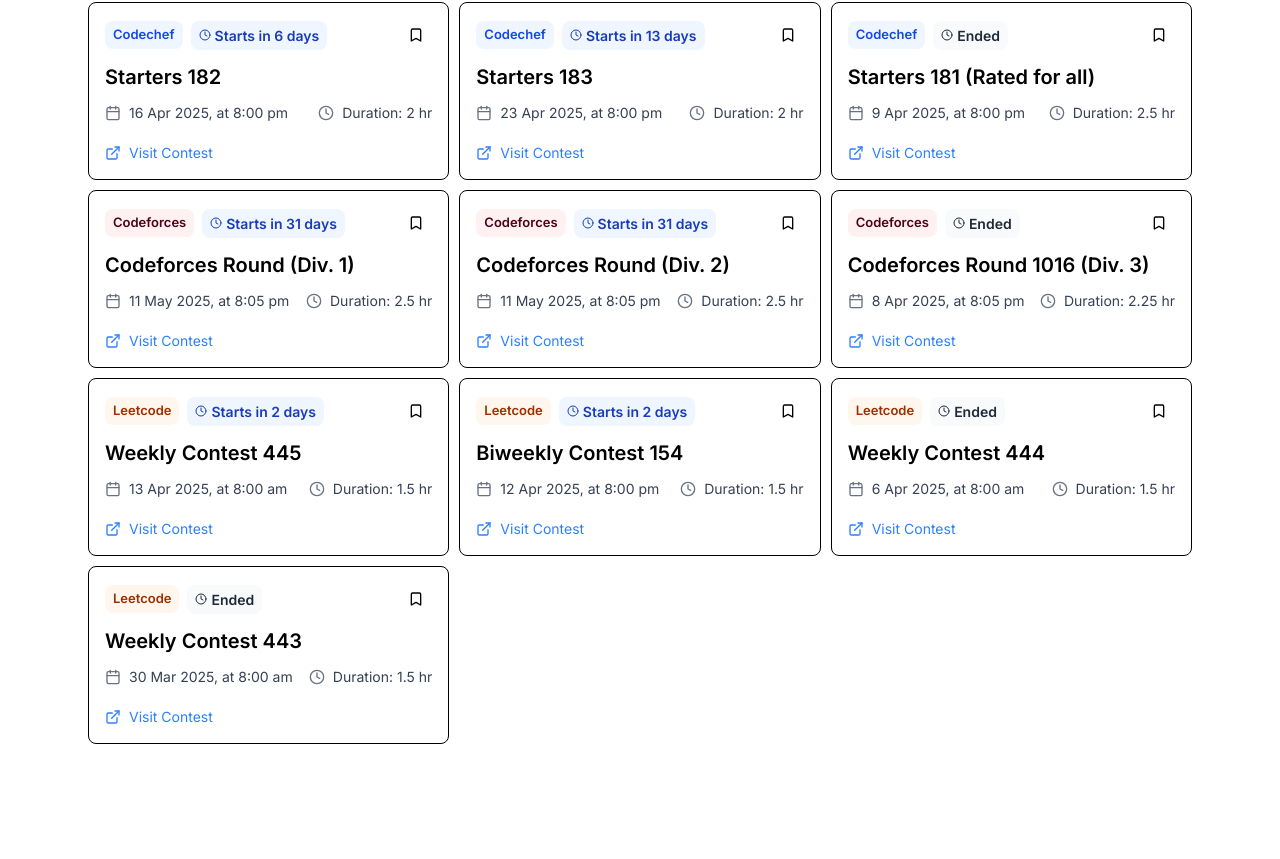
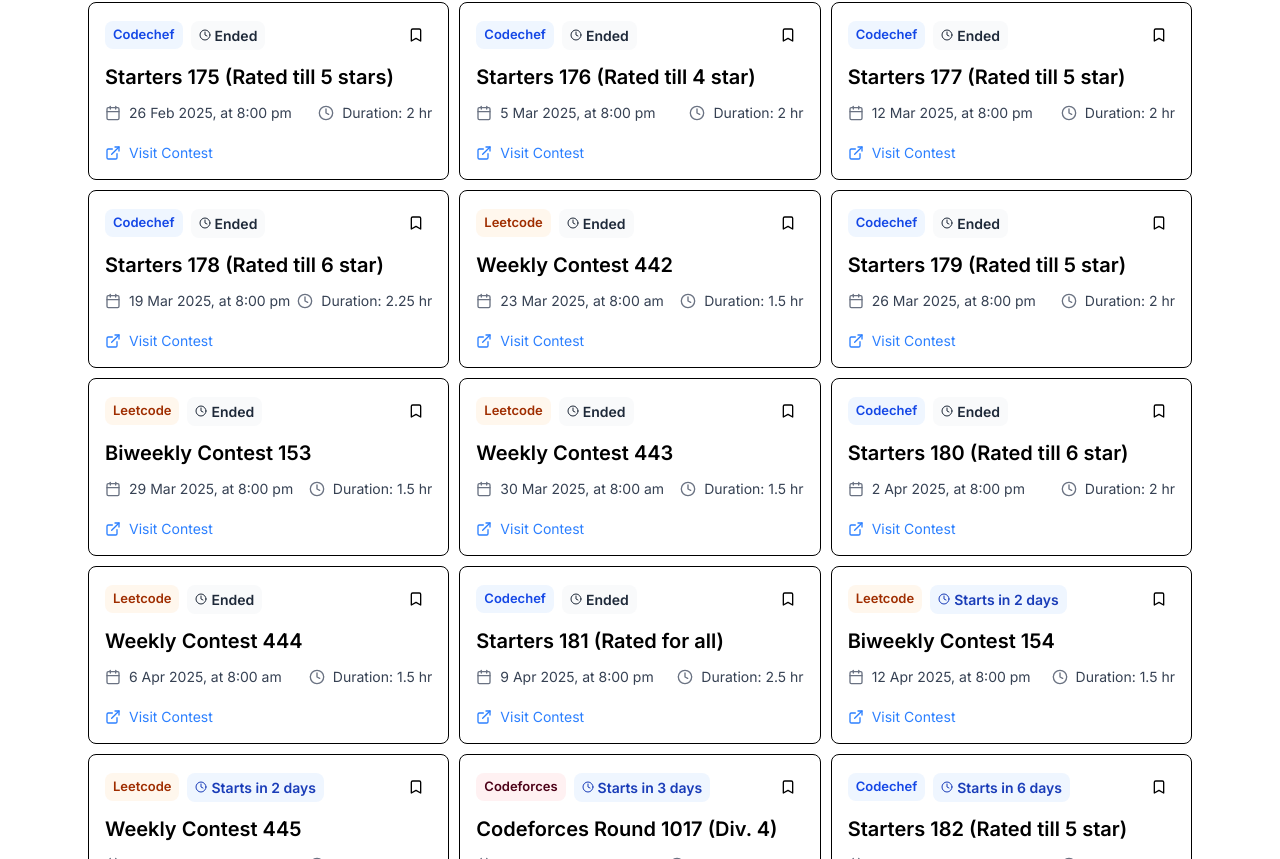
Before and after one commit to Harsh8089/contest-tracker, a React (Vite) app in the folder frontend/: page / in a window 1280 px wide. Shown: the part 341-1200 px from the top of the page. Before the commit the page ends 1113 px from the top, so only its background shows below. Built offline with nearby package versions, Linux system fonts and the light colour scheme.

Commit message:
fix: updated mock data and type on FE

```diff
--- a/frontend/src/mock-data/contests.ts
+++ b/frontend/src/mock-data/contests.ts
@@ -1,45 +1,370 @@
 import {
   Contest,
-  ContestPlatform,
-  Status
 } from "@/types";
 
 export const contests: Contest[] = [
   {
-    id: 'START182',
-    name: 'Starters 182',
-    platform: ContestPlatform.CODECHEF,
-    status: Status.UPCOMING,
-    url: 'https://www.codechef.com/START182',
+      id: "START175",
+      platform: "codechef",
+      name: "Starters 175 (Rated till 5 stars)",
+      status: "completed",
+      startTime: "26 Feb 2025, 8:00 pm",
+      endTime: "26 Feb 2025, 10:00 pm",
+      durationTime: 120,
+      url: "https://www.codechef.com/START175",
+      ytVideoURL: "https://www.youtube.com/watch?v=gPQyc5VRZ3c"
+  },
+  {
+      id: "START176",
+      platform: "codechef",
+      name: "Starters 176 (Rated till 4 star)",
+      status: "completed",
+      startTime: "5 Mar 2025, 8:00 pm",
+      endTime: "5 Mar 2025, 10:00 pm",
+      durationTime: 120,
+      url: "https://www.codechef.com/START176",
+      ytVideoURL: "https://www.youtube.com/watch?v=Lbs_bhPeFRk"
+  },
+  {
+      id: "START177",
+      platform: "codechef",
+      name: "Starters 177 (Rated till 5 star)",
+      status: "completed",
+      startTime: "12 Mar 2025, 8:00 pm",
+      endTime: "12 Mar 2025, 10:00 pm",
+      durationTime: 120,
+      url: "https://www.codechef.com/START177",
+      ytVideoURL: "https://www.youtube.com/watch?v=MKWQFDO5AqU"
+  },
+  {
+      id: "START178",
+      platform: "codechef",
+      name: "Starters 178 (Rated till 6 star)",
+      status: "completed",
+      startTime: "19 Mar 2025, 8:00 pm",
+      endTime: "19 Mar 2025, 10:15 pm",
+      durationTime: 135,
+      url: "https://www.codechef.com/START178",
+      ytVideoURL: "https://www.youtube.com/watch?v=wd9VWj7ORbI"
+  },
+  {
+      id: "Weekly Contest 442",
+      platform: "leetcode",
+      name: "Weekly Contest 442",
+      status: "completed",
+      startTime: "23 Mar 2025, 8:00 am",
+      endTime: "23 Mar 2025, 9:30 am",
+      durationTime: 90,
+      url: "https://leetcode.com/contest/weekly-contest-442",
+      ytVideoURL: "https://www.youtube.com/watch?v=2irkmT9AUkM"
+  },
+  {
+      id: "START179",
+      platform: "codechef",
+      name: "Starters 179 (Rated till 5 star)",
+      status: "completed",
+      startTime: "26 Mar 2025, 8:00 pm",
+      endTime: "26 Mar 2025, 10:00 pm",
+      durationTime: 120,
+      url: "https://www.codechef.com/START179",
+      ytVideoURL: "https://www.youtube.com/watch?v=Ho-hQytvKzU"
+  },
+  {
+      id: "Biweekly Contest 153",
+      platform: "leetcode",
+      name: "Biweekly Contest 153",
+      status: "completed",
+      startTime: "29 Mar 2025, 8:00 pm",
+      endTime: "29 Mar 2025, 9:30 pm",
+      durationTime: 90,
+      url: "https://leetcode.com/contest/biweekly-contest-153"
+  },
+  {
+      id: "Weekly Contest 443",
+      platform: "leetcode",
+      name: "Weekly Contest 443",
+      status: "completed",
+      startTime: "30 Mar 2025, 8:00 am",
+      endTime: "30 Mar 2025, 9:30 am",
+      durationTime: 90,
+      url: "https://leetcode.com/contest/weekly-contest-443",
+      ytVideoURL: "https://www.youtube.com/watch?v=ew_zmRf-jQ0"
+  },
+  {
+      id: "START180",
+      platform: "codechef",
+      name: "Starters 180 (Rated till 6 star)",
+      status: "completed",
+      startTime: "2 Apr 2025, 8:00 pm",
+      endTime: "2 Apr 2025, 10:00 pm",
+      durationTime: 120,
+      url: "https://www.codechef.com/START180",
+      ytVideoURL: "https://www.youtube.com/watch?v=dQ17KfaiBEU"
+  },
+  {
+      id: "Weekly Contest 444",
+      platform: "leetcode",
+      name: "Weekly Contest 444",
+      status: "completed",
+      startTime: "6 Apr 2025, 8:00 am",
+      endTime: "6 Apr 2025, 9:30 am",
+      durationTime: 90,
+      url: "https://leetcode.com/contest/weekly-contest-444",
+      ytVideoURL: "https://www.youtube.com/watch?v=FtAOJaEpzIo"
+  },
+  {
+      id: "START181",
+      platform: "codechef",
+      name: "Starters 181 (Rated for all)",
+      status: "completed",
+      startTime: "9 Apr 2025, 8:00 pm",
+      endTime: "9 Apr 2025, 10:30 pm",
+      durationTime: 150,
+      url: "https://www.codechef.com/START181",
+      ytVideoURL: "https://www.youtube.com/watch?v=3ws4jYEgn0A"
+  },
+  {
+      id: "Biweekly Contest 154",
+      platform: "leetcode",
+      name: "Biweekly Contest 154",
+      status: "completed",
+      startTime: "12 Apr 2025, 8:00 pm",
+      endTime: "12 Apr 2025, 9:30 pm",
+      durationTime: 90,
+      url: "https://leetcode.com/contest/biweekly-contest-154",
+      ytVideoURL: "https://www.youtube.com/watch?v=ZZHKIHJihGI"
+  },
+  {
+      id: "Weekly Contest 445",
+      platform: "leetcode",
+      name: "Weekly Contest 445",
+      status: "completed",
+      startTime: "13 Apr 2025, 8:00 am",
+      endTime: "13 Apr 2025, 9:30 am",
+      durationTime: 90,
+      url: "https://leetcode.com/contest/weekly-contest-445",
+      ytVideoURL: "https://www.youtube.com/watch?v=ETla482jln4"
+  },
+  {
+      id: "2094",
+      platform: "codeforces",
+      name: "Codeforces Round 1017 (Div. 4)",
+      status: "completed",
+      startTime: "13 Apr 2025, 9:05 pm",
+      endTime: "13 Apr 2025, 11:20 pm",
+      durationTime: 135,
+      url: "https://codeforces.com/contest/2094",
+      ytVideoURL: "https://www.youtube.com/watch?v=4TPSNO4Gihw"
+  },
+  {
+      id: "START182",
+      platform: "codechef",
+      name: "Starters 182 (Rated till 5 star)",
+      status: "completed",
       startTime: "16 Apr 2025, 8:00 pm",
       endTime: "16 Apr 2025, 10:00 pm",
       durationTime: 120,
+      url: "https://www.codechef.com/START182",
+      ytVideoURL: "https://www.youtube.com/watch?v=Xh2gHFLZnkI"
+  },
+  {
+      id: "2096",
+      platform: "codeforces",
+      name: "Neowise Labs Contest 1 (Codeforces Round 1018, Div. 1 + Div. 2)",
+      status: "completed",
+      startTime: "19 Apr 2025, 8:05 pm",
+      endTime: "19 Apr 2025, 10:05 pm",
+      durationTime: 120,
+      url: "https://codeforces.com/contest/2096"
+  },
+  {
+      id: "Weekly Contest 446",
+      platform: "leetcode",
+      name: "Weekly Contest 446",
+      status: "completed",
+      startTime: "20 Apr 2025, 8:00 am",
+      endTime: "20 Apr 2025, 9:30 am",
+      durationTime: 90,
+      url: "https://leetcode.com/contest/weekly-contest-446",
+      ytVideoURL: "https://www.youtube.com/watch?v=Z1NhMfwyciw"
+  },
+  {
+      id: "2105",
+      platform: "codeforces",
+      name: "Tact Smart Battle 1",
+      status: "completed",
+      startTime: "21 Apr 2025, 2:30 pm",
+      endTime: "28 Apr 2025, 2:30 pm",
+      durationTime: 10080,
+      url: "https://codeforces.com/contest/2105"
+  },
+  {
+      id: "2103",
+      platform: "codeforces",
+      name: "Codeforces Round 1019 (Div. 2)",
+      status: "completed",
+      startTime: "21 Apr 2025, 8:05 pm",
+      endTime: "21 Apr 2025, 10:05 pm",
+      durationTime: 120,
+      url: "https://codeforces.com/contest/2103",
+      ytVideoURL: "https://www.youtube.com/watch?v=iSS2J8qkI5E"
   },
   {
       id: "START183",
-    name: "Starters 183",
-    platform: ContestPlatform.CODECHEF,
-    status: Status.UPCOMING,
+      platform: "codechef",
+      name: "Starters 183 (Rated till 6 star)",
+      status: "completed",
       startTime: "23 Apr 2025, 8:00 pm",
       endTime: "23 Apr 2025, 10:00 pm",
       durationTime: 120,
-    url: "https://www.codechef.com/START183"
+      url: "https://www.codechef.com/START183",
+      ytVideoURL: "https://www.youtube.com/watch?v=Wyv9XWwJFr8"
   },
   {
-    id: "START181",
-    name: "Starters 181 (Rated for all)",
-    platform: ContestPlatform.CODECHEF,
-    status: Status.COMPLETED,
-    startTime: "9 Apr 2025, 8:00 pm",
-    endTime: "9 Apr 2025, 10:30 pm",
-    durationTime: 150,
-    url: "https://www.codechef.com/START181"
+      id: "2106",
+      platform: "codeforces",
+      name: "Codeforces Round 1020 (Div. 3)",
+      status: "completed",
+      startTime: "24 Apr 2025, 8:05 pm",
+      endTime: "24 Apr 2025, 10:20 pm",
+      durationTime: 135,
+      url: "https://codeforces.com/contest/2106",
+      ytVideoURL: "https://www.youtube.com/watch?v=6KopfM-IsvI"
+  },
+  {
+      id: "2097",
+      platform: "codeforces",
+      name: "Codeforces Round 1021 (Div. 1)",
+      status: "completed",
+      startTime: "26 Apr 2025, 2:05 pm",
+      endTime: "26 Apr 2025, 5:05 pm",
+      durationTime: 180,
+      url: "https://codeforces.com/contest/2097",
+      ytVideoURL: "https://www.youtube.com/watch?v=6tVfyy4M8MQ"
+  },
+  {
+      id: "2098",
+      platform: "codeforces",
+      name: "Codeforces Round 1021 (Div. 2)",
+      status: "completed",
+      startTime: "26 Apr 2025, 2:05 pm",
+      endTime: "26 Apr 2025, 5:05 pm",
+      durationTime: 180,
+      url: "https://codeforces.com/contest/2098",
+      ytVideoURL: "https://www.youtube.com/watch?v=6tVfyy4M8MQ"
+  },
+  {
+      id: "Biweekly Contest 155",
+      platform: "leetcode",
+      name: "Biweekly Contest 155",
+      status: "completed",
+      startTime: "26 Apr 2025, 8:00 pm",
+      endTime: "26 Apr 2025, 9:30 pm",
+      durationTime: 90,
+      url: "https://leetcode.com/contest/biweekly-contest-155",
+      ytVideoURL: "https://www.youtube.com/watch?v=oqSIMuUjWNA"
+  },
+  {
+      id: "Weekly Contest 447",
+      platform: "leetcode",
+      name: "Weekly Contest 447",
+      status: "completed",
+      startTime: "27 Apr 2025, 8:00 am",
+      endTime: "27 Apr 2025, 9:30 am",
+      durationTime: 90,
+      url: "https://leetcode.com/contest/weekly-contest-447",
+      ytVideoURL: "https://www.youtube.com/watch?v=Lk-yUVNcfR4"
+  },
+  {
+      id: "2104",
+      platform: "codeforces",
+      name: "Educational Codeforces Round 178 (Rated for Div. 2)",
+      status: "completed",
+      startTime: "28 Apr 2025, 8:05 pm",
+      endTime: "28 Apr 2025, 10:05 pm",
+      durationTime: 120,
+      url: "https://codeforces.com/contest/2104",
+      ytVideoURL: "https://www.youtube.com/watch?v=mLrspzTTqrM"
+  },
+  {
+      id: "START184",
+      platform: "codechef",
+      name: "Starters 184 (Rated till 5 star)",
+      status: "completed",
+      startTime: "30 Apr 2025, 8:00 pm",
+      endTime: "30 Apr 2025, 10:00 pm",
+      durationTime: 120,
+      url: "https://www.codechef.com/START184",
+      ytVideoURL: "https://www.youtube.com/watch?v=Izp9ncbL3hM"
+  },
+  {
+      id: "2108",
+      platform: "codeforces",
+      name: "Codeforces Round 1022 (Div. 2)",
+      status: "completed",
+      startTime: "1 May 2025, 8:05 pm",
+      endTime: "1 May 2025, 10:05 pm",
+      durationTime: 120,
+      url: "https://codeforces.com/contest/2108",
+      ytVideoURL: "https://www.youtube.com/watch?v=RiX-S_XQ5DA"
+  },
+  {
+      id: "Weekly Contest 448",
+      platform: "leetcode",
+      name: "Weekly Contest 448",
+      status: "completed",
+      startTime: "4 May 2025, 8:00 am",
+      endTime: "4 May 2025, 9:30 am",
+      durationTime: 90,
+      url: "https://leetcode.com/contest/weekly-contest-448",
+      ytVideoURL: "https://www.youtube.com/watch?v=kAn4ty_MDb8"
+  },
+  {
+      id: "2107",
+      platform: "codeforces",
+      name: "Codeforces Round 1023 (Div. 2)",
+      status: "completed",
+      startTime: "5 May 2025, 8:05 pm",
+      endTime: "5 May 2025, 10:20 pm",
+      durationTime: 135,
+      url: "https://codeforces.com/contest/2107",
+      ytVideoURL: "https://www.youtube.com/watch?v=SlREu5xzV_o"
+  },
+  {
+      id: "START185",
+      platform: "codechef",
+      name: "Starters 185 (Rated till 5 star)",
+      status: "ongoing",
+      startTime: "7 May 2025, 8:00 pm",
+      endTime: "7 May 2025, 10:00 pm",
+      durationTime: 120,
+      url: "https://www.codechef.com/START185"
+  },
+  {
+      id: "Biweekly Contest 156",
+      platform: "leetcode",
+      name: "Biweekly Contest 156",
+      status: "upcoming",
+      startTime: "10 May 2025, 8:00 pm",
+      endTime: "10 May 2025, 9:30 pm",
+      durationTime: 90,
+      url: "https://leetcode.com/contest/biweekly-contest-156"
+  },
+  {
+      id: "Weekly Contest 449",
+      platform: "leetcode",
+      name: "Weekly Contest 449",
+      status: "upcoming",
+      startTime: "11 May 2025, 8:00 am",
+      endTime: "11 May 2025, 9:30 am",
+      durationTime: 90,
+      url: "https://leetcode.com/contest/weekly-contest-449"
   },
   {
       id: "2101",
-    name: "Codeforces Round (Div. 1)",
-    platform: ContestPlatform.CODEFORCES,
-    status: Status.UPCOMING,
+      platform: "codeforces",
+      name: "Codeforces Round 1024 (Div. 1)",
+      status: "upcoming",
       startTime: "11 May 2025, 8:05 pm",
       endTime: "11 May 2025, 10:35 pm",
       durationTime: 150,
@@ -47,62 +372,32 @@
   },
   {
       id: "2102",
-    name: "Codeforces Round (Div. 2)",
-    platform: ContestPlatform.CODEFORCES,
-    status: Status.UPCOMING,
+      platform: "codeforces",
+      name: "Codeforces Round 1024 (Div. 2)",
+      status: "upcoming",
       startTime: "11 May 2025, 8:05 pm",
       endTime: "11 May 2025, 10:35 pm",
       durationTime: 150,
       url: "https://codeforces.com/contestRegistration/2102"
   },
   {
-    id: "2093",
-    name: "Codeforces Round 1016 (Div. 3)",
-    platform: ContestPlatform.CODEFORCES,
-    status: Status.COMPLETED,
-    startTime: "8 Apr 2025, 8:05 pm",
-    endTime: "8 Apr 2025, 10:20 pm",
-    durationTime: 135,
-    url: "https://codeforces.com/contest/2093"
+      id: "START186",
+      platform: "codechef",
+      name: "Starters 186",
+      status: "upcoming",
+      startTime: "14 May 2025, 8:00 pm",
+      endTime: "14 May 2025, 10:00 pm",
+      durationTime: 120,
+      url: "https://www.codechef.com/START186"
   },
   {
-    id: "Weekly Contest 445",
-    name: "Weekly Contest 445",
-    platform: ContestPlatform.LEETCODE,
-    status: Status.UPCOMING,
-    startTime: "13 Apr 2025, 8:00 am",
-    endTime: "13 Apr 2025, 9:30 am",
-    durationTime: 90,
-    url: "https://leetcode.com/contest/weekly-contest-445"
-  },
-  {
-    id: "Biweekly Contest 154",
-    name: "Biweekly Contest 154",
-    platform: ContestPlatform.LEETCODE,
-    status: Status.UPCOMING,
-    startTime: "12 Apr 2025, 8:00 pm",
-    endTime: "12 Apr 2025, 9:30 pm",
-    durationTime: 90,
-    url: "https://leetcode.com/contest/biweekly-contest-154"
-  },
-  {
-    id: "Weekly Contest 444",
-    name: "Weekly Contest 444",
-    platform: ContestPlatform.LEETCODE,
-    status: Status.COMPLETED,
-    startTime: "6 Apr 2025, 8:00 am",
-    endTime: "6 Apr 2025, 9:30 am",
-    durationTime: 90,
-    url: "https://leetcode.com/contest/weekly-contest-444"
-  },
-  {
-    id: "Weekly Contest 443",
-    name: "Weekly Contest 443",
-    platform: ContestPlatform.LEETCODE,
-    status: Status.COMPLETED,
-    startTime: "30 Mar 2025, 8:00 am",
-    endTime: "30 Mar 2025, 9:30 am",
-    durationTime: 90,
-    url: "https://leetcode.com/contest/weekly-contest-443"
+      id: "START187",
+      platform: "codechef",
+      name: "Starters 187",
+      status: "upcoming",
+      startTime: "21 May 2025, 8:00 pm",
+      endTime: "21 May 2025, 10:00 pm",
+      durationTime: 120,
+      url: "https://www.codechef.com/START187"
   }
-];
+]
--- a/frontend/src/types/index.ts
+++ b/frontend/src/types/index.ts
@@ -14,10 +14,11 @@
 export type Contest = {
   id: string,
   name: string,
-  platform: ContestPlatform,
-  status: Status,
+  platform: 'codechef' | 'codeforces' | 'leetcode',
+  status: 'ongoing' | 'upcoming' | 'completed',
   startTime: string,
   endTime: string,
   durationTime: number,
-  url: string
+  url: string,
+  ytVideoURL?: string
 }
```
Lines whose indentation alone changed are shown as unchanged.
